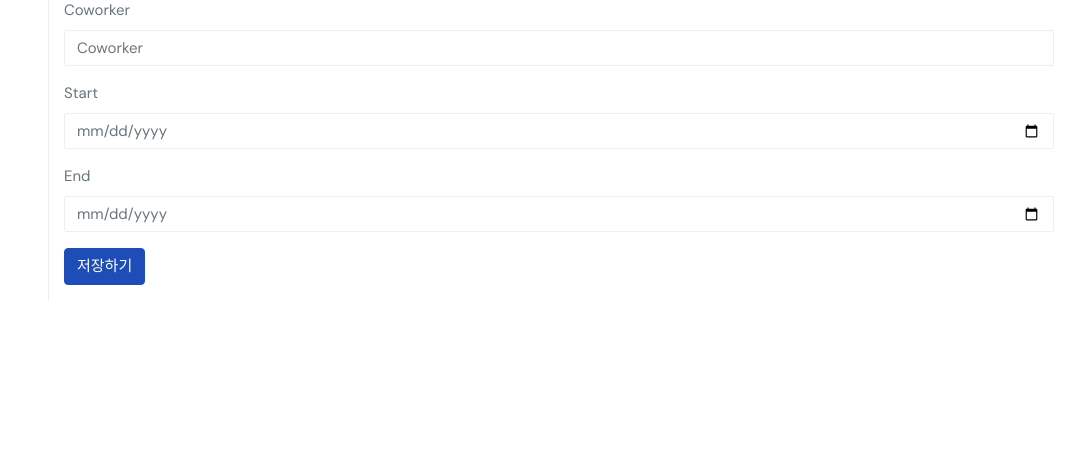
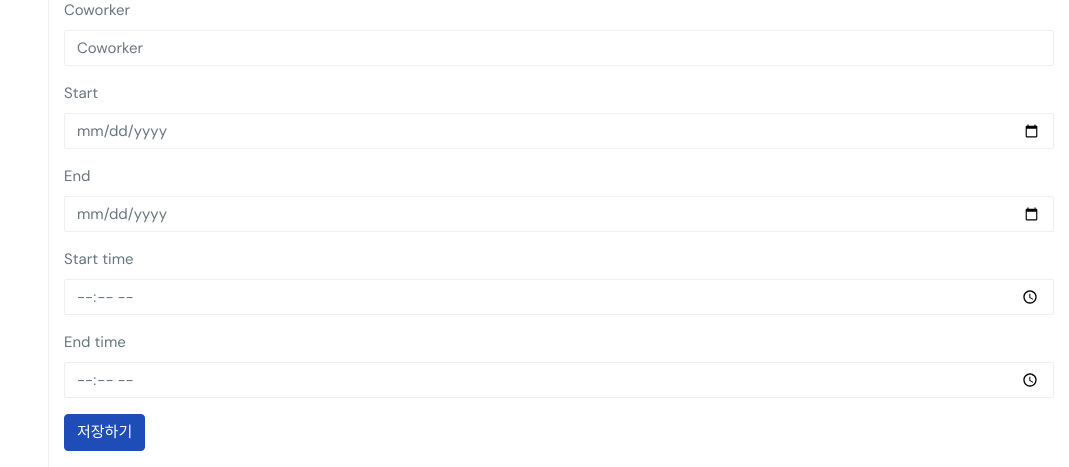
Before and after one commit to kkn1125/project-django, a Django app: page /create/ in a window 1280 px wide. Shown: the part 847-1314 px from the top of the page, without its empty margins (211-1280 px from the left). Before the commit the page ends 1148 px from the top, so only its background shows below. Run offline with Django 4.2, Linux system fonts and the light colour scheme; style sheets or scripts are compiled from the project's sources; some libraries are stand-ins or nearby versions.

Commit message:
fullcalendar 연결완료(create, read 추가)

```diff
--- a/scheduler/templates/scheduler/common/load-styles.html
+++ b/scheduler/templates/scheduler/common/load-styles.html
@@ -38,3 +38,4 @@
 <link rel="stylesheet" href="https://cdn.jsdelivr.net/npm/fullcalendar@5.10.2/main.min.css">
 <script src="https://cdn.jsdelivr.net/npm/fullcalendar@5.10.2/main.min.js"></script>
 <script src="{% static 'src/custom/script/calendar.js' %}"></script>
+<script src="https://cdn.jsdelivr.net/npm/axios/dist/axios.min.js"></script>
--- a/scheduler/templates/scheduler/scheduler/create.html
+++ b/scheduler/templates/scheduler/scheduler/create.html
@@ -5,20 +5,47 @@
     <h5 class="my-3 border-bottom pb-2">일정 등록</h5>
     <form method="post" class="post-form my-3" novalidate>
         {% csrf_token %}
-        <!-- 오류 표시 Start -->
-        {% comment %} {% if form.errors %}
-        <div class="alert alert-danger" role="alert">
-        {% for field in form %}
-            {% if field.errors %}
-            <strong>{{ field.label }}</strong>
-            {{ field.errors }}
-            {% endif %}
-        {% endfor %}
+        {% bootstrap_form form %}
+        <div class="mb-3">
+            <label class="form-label" for="start_time">Start time</label>
+            <input type="time" name="start_time" class="form-control" id="start_time">
         </div>
-        {% endif %} {% endcomment %}
-        <!-- 오류 표시 End -->
-        {% bootstrap_form form %}
+        <div class="mb-3">
+            <label class="form-label" for="end_time">End time</label>
+            <input type="time" name="end_time" class="form-control" id="end_time">
+        </div>
         <button type="submit" class="btn btn-primary">저장하기</button>
     </form>
 </div>
+
+<script>
+    // const params = {};
+    // const valid = location.search.slice(1).split('&').map(a=>a.split('=')).map(x=>{
+    //     params[x[0]] = x[1];
+    // });
+
+    // ?start=2022-03-22T06:00:00&end=2022-03-22T06:30:00 형태의 날짜 시간 편집
+    let params = location.search.slice(1).split('&').map(x=>x.split('T'));
+    let start_date_param = params[0][0].slice(-10)
+    let end_date_param = params[1][0].slice(-10)
+    let start_time_param = params[0][1]
+    let end_time_param = params[1][1]
+
+    const start_date = document.getElementById('id_start_date');
+    const end_date = document.getElementById('id_end_date');
+    const start_time = document.getElementById('start_time');
+    const end_time = document.getElementById('end_time');
+    // const room_num = document.getElementById('id_room_num');
+    // const user_num = document.getElementById('id_user_num');
+
+    start_date.value = start_date_param;
+    end_date.value = end_date_param;
+    start_time.value = start_time_param;
+    end_time.value = end_time_param;
+    // start_date.value = params.start;
+    // end_date.value = params.end;
+
+    // rnum.value = params.r_num;
+    // unum.value = "{{ request.session.sign.num }}";
+</script>
 {% endblock content %}
--- a/scheduler/templates/scheduler/scheduler/list.html
+++ b/scheduler/templates/scheduler/scheduler/list.html
@@ -32,6 +32,6 @@
             {% endif %}
         </tbody>
     </table>
-    <a href="{% url 'scheduler:schedule_create' %}" class="btn btn-primary">일정 등록하기</a>
+    <a href="{% url 'scheduler:schedule' %}" class="btn btn-primary">일정 등록하기</a>
 </div>
 {% endblock content %}
--- a/scheduler/urls.py
+++ b/scheduler/urls.py
@@ -12,4 +12,5 @@ urlpatterns = [
     # ----------------------------------------------------------------------------
     path('', views.index, name = 'index'), # 첫 화면 일정 리스트
     path('schedule/', views.schedule, name = 'schedule'), # 달력 스케줄
+    path('calendar_list/', views.calendar_list, name = 'calendar_list'),
 ]
--- a/scheduler/views.py
+++ b/scheduler/views.py
@@ -1,8 +1,10 @@
+from django.http import HttpResponse
 from django.shortcuts import render, redirect
 # from django.utils import timezone
 from rest_framework.decorators import api_view
 from .forms import CalendarForm
 from .models import User, Room, Calendar
+from django.core import serializers
 # from django.contrib.auth import views as auth_views
 
 def path_type(request):
@@ -33,6 +35,18 @@ def schedule(request):
 
     return render(request, 'scheduler/schedule.html', context)
 
+def calendar_list(reqeust):
+    '''
+    schedule 목록
+    '''
+    schedule_list = Calendar.objects.order_by('regdate')
+
+    # 밑에 과정들
+    # https://dev-yakuza.posstree.com/ko/django/response-model-to-json/ [ 참조 ]
+
+    list = serializers.serialize('json', schedule_list)
+    return HttpResponse(list, content_type="text/json-comment-filtered")
+
 def list(reqeust):
     '''
     schedule 목록
@@ -47,10 +61,17 @@ def create(request):
     '''
     if request.method == 'POST':
         form = CalendarForm(request.POST)
+        start_date = request.POST['start_date']
+        start_time = request.POST['start_time']
+
         if form.is_valid():
             calendar = form.save(commit=False)
+            calendar.start_date = str(calendar.start_date).replace('+09:00','+00:00')
+            calendar.end_date = str(calendar.end_date).replace('+09:00','+00:00')
             calendar.save()
-            return redirect ('scheduler:schedule_create')
+
+            calendar.save()
+            return redirect ('room:enter', room_num=calendar.room_num_id)
     else:
         form = CalendarForm()
     context = {'form': form}
--- a/static/src/custom/script/calendar.js
+++ b/static/src/custom/script/calendar.js
@@ -75,18 +75,44 @@ function popupmodal(attr) {
         removeEventListener('click', handleAdd);
     }
 }
+
 window.addEventListener('mousedown', e => {
     const target = e.target;
     if (!target.closest('#calPopup')) document.querySelector('#calPopup') ?.remove();
 });
+
 document.addEventListener('DOMContentLoaded', function () {
     var calendarEl = document.getElementById('calendar');
     if (calendarEl) {
+        let datas;
+
+        // 비동기 통신
+        axios({
+            method: 'get',
+            url: '/calendar_list/',
+            data: {}
+        }).then(function (response) {
+            datas = response.data;
+            datas = datas.map(x=>{
+                return {
+                    title: x.fields.title,
+                    start: x.fields.start_date,
+                    end: x.fields.end_date,
+                }
+            });
+
+            // 이벤트 추가 - fullcalendar
+            datas.forEach(e=>{
+                calendar.addEvent(e);
+            });
+        });
+
         calendar = new FullCalendar.Calendar(calendarEl, {
+            timeZone: 'Asia/Seoul',
             headerToolbar: {
                 left: 'prevYear,prev,next,nextYear today',
                 center: 'title',
-                right: 'dayGridMonth,dayGridWeek,dayGridDay'
+                right: 'dayGridMonth,timeGridWeek,timeGridDay'
             },
             dayMaxEventRows: true,
             views: {
@@ -104,23 +130,30 @@ document.addEventListener('DOMContentLoaded', function () {
             // },
             selectAllow: function (info) {
                 // mousedown
-                console.log('selecting')
+                // console.log('selecting')
                 return true
             },
             select: function (info) {
                 // mouseup
                 document.querySelector('#calPopup') ?.remove();
-                if (!document.querySelector('#calPopup'))
-                    popupmodal({
-                        title: 'no title',
-                        start: info.startStr,
-                        end: info.endStr
-                    });
+                if (!document.querySelector('#calPopup')) {
+                    if (info.startStr.indexOf("T") == -1) { // 날짜만 표시하는 경우
+                        location.href = `/create/?start=${info.startStr}T00:00:00&end=${info.endStr}T00:00:00`;
+                    } else { // 날짜와 시간을 모두 표시하는 경우
+                        location.href = `/create/?start=${info.startStr}&end=${info.endStr}`;
+                    }
+                    // popupmodal({
+                    //     title: 'no title',
+                    //     start: info.startStr,
+                    //     end: info.endStr
+                    // });
                 //this.addEvent({
                 //    title: 'test',
                 //    start: info.startStr,
                 //    end: info.endStr,
                 //});
+                }
+
             },
             // unselect: function (ev) {
             //
@@ -130,8 +163,7 @@ document.addEventListener('DOMContentLoaded', function () {
                 if (!document.querySelector('#calPopup'))
                     popupUpdateModal({
                         title: info.event.title,
-                    }, send)
-
+                    }, send);
                 function send(data) {
                     info.event.setProp('title', data)
                 }
@@ -143,6 +175,7 @@ document.addEventListener('DOMContentLoaded', function () {
                 console.log(info)
             },
         });
+
         setTimeout(() => {
             calendar.render();
         }, 100);
```
Also changed, not shown: scheduler/migrations/0009_calendar_allday_calendar_end_time_and_more.py (added), scheduler/migrations/0010_remove_calendar_allday_remove_calendar_end_time_and_more.py (added).
